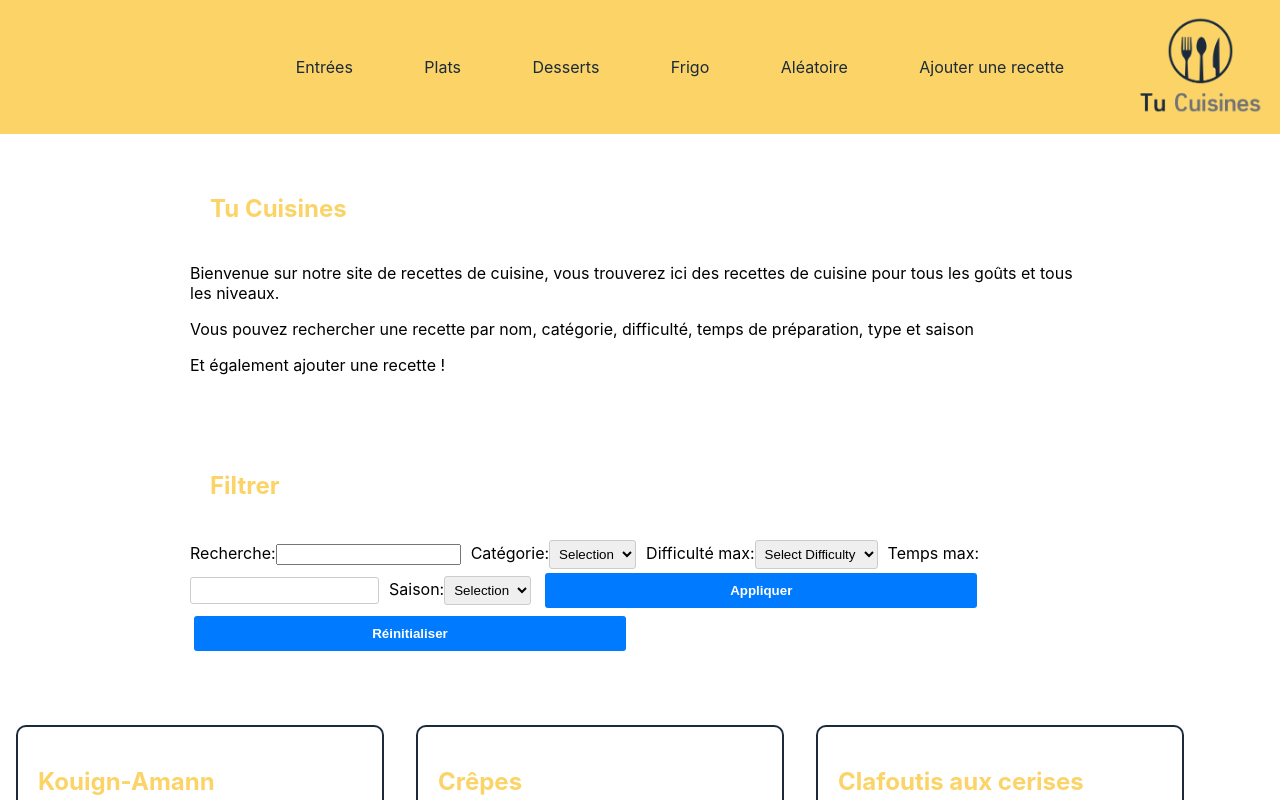
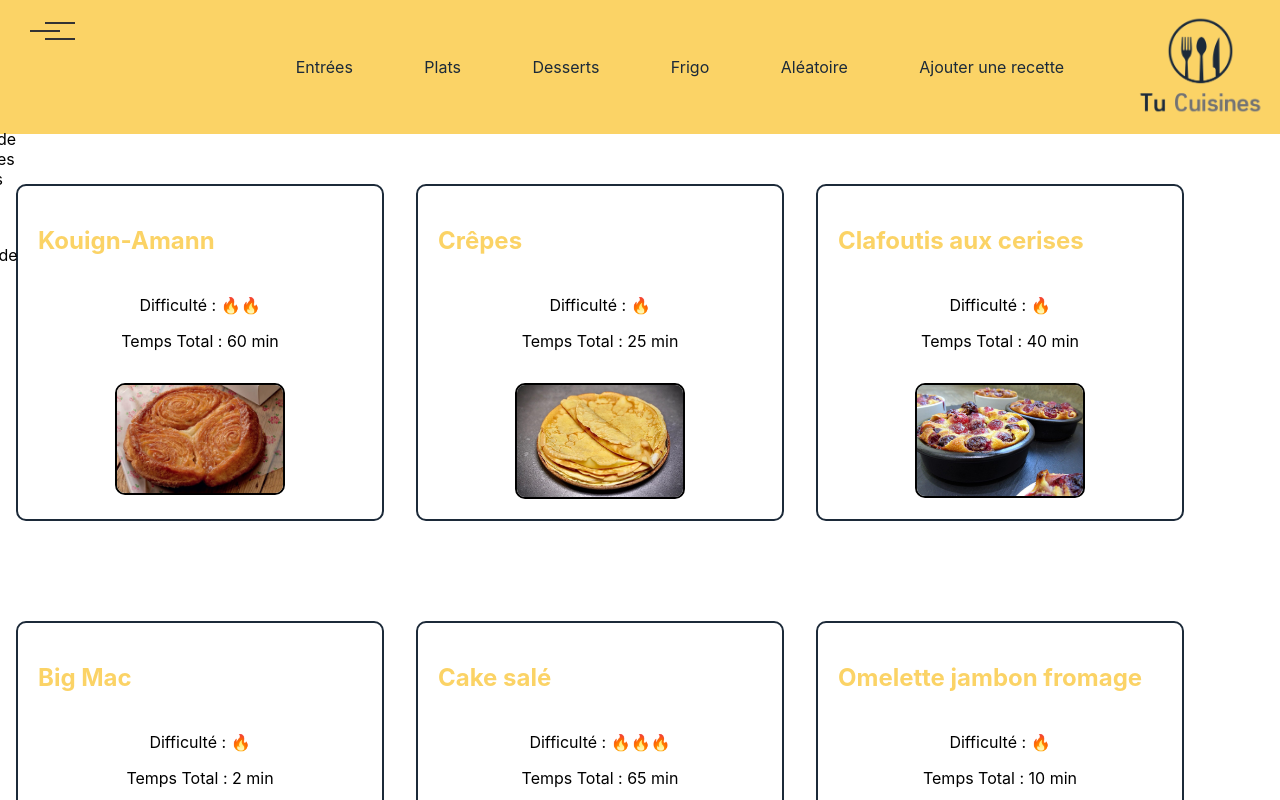
Before and after one commit to tfeutren/cookingRecipeWebsite, a React (Create React App) app in the folder cooking-recipe/: page / in a window 1280 px wide. Shown: the top 800 px of the page. Built offline with nearby package versions, Linux system fonts and the light colour scheme.

Commit message:
"banniere filtre trop bien magnifique"

```diff
--- a/cooking-recipe/src/components/Filter.js
+++ b/cooking-recipe/src/components/Filter.js
@@ -8,13 +8,15 @@ function Filter({ applyFilters }) {
   const [difficulty, setDifficulty] = useState('');
   const [totalTimeMax, setTotalTimeMax] = useState('');
   const [season, setSeason] = useState('');
+  const [filtersVisible, setFiltersVisible] = useState(false);
 
   const handleApplyFilters = () => {
-    const filter = r => ((!name || r.name.toLowerCase().includes(name)) &&
+    const filter = r =>
+      (!name || r.name.toLowerCase().includes(name)) &&
       (!category || r.category === category) &&
       (!difficulty || r.difficulty <= difficulty) &&
       (!totalTimeMax || totalTimeMax >= r.preparationTime + r.cookTime) &&
-        (!season || r.season.includes(season)));
+      (!season || r.season.includes(season));
 
     applyFilters(() => filter);
   };
@@ -25,14 +27,23 @@ function Filter({ applyFilters }) {
     setDifficulty('');
     setTotalTimeMax('');
     setSeason('');
-    applyFilters(undefined)
+    applyFilters(undefined);
+  };
+
+  const toggleFilters = () => {
+    setFiltersVisible(!filtersVisible);
   };
 
   return (
-    <div className='whole'>
+    <div className={`whole ${filtersVisible ? 'visible' : ''}`}>
+      <div className="toggle-filters" onClick={toggleFilters}>
+        <div className="toggle-icon" />
+      </div>
+      <div className="filter-container">
         <h2>Filtrer</h2>
         <label>
-        Recherche:
+
+          Recherche{' '}
           <input
             type="string"
             value={name}
@@ -40,16 +51,20 @@ function Filter({ applyFilters }) {
           />
         </label>
         <label>
-        Catégorie:
+        <br/>
+        <br/>
+          Catégorie{' '}
           <select value={category} onChange={(e) => setCategory(e.target.value)}>
             <option value="">Selection</option>
-          <option value={MealCategory.entree}>Entree</option>
+            <option value={MealCategory.entree}>Entrée</option>
             <option value={MealCategory.plat}>Plat</option>
             <option value={MealCategory.dessert}>Dessert</option>
           </select>
         </label>
         <label>
-        Difficulté max:
+        <br/>
+        <br/>
+          Difficulté max{' '}
           <select value={difficulty} onChange={(e) => setDifficulty(e.target.value)}>
             <option value="">Select Difficulty</option>
             <option value="1">1</option>
@@ -60,7 +75,9 @@ function Filter({ applyFilters }) {
           </select>
         </label>
         <label>
-        Temps max:
+        <br/>
+        <br/>
+          Temps max{' '}
           <input
             type="number"
             value={totalTimeMax}
@@ -68,7 +85,9 @@ function Filter({ applyFilters }) {
           />
         </label>
         <label>
-        Saison:
+        <br/>
+        <br/>
+          Saison{' '}
           <select value={season} onChange={(e) => setSeason(e.target.value)}>
             <option value="">Selection</option>
             <option value="summer">Summer</option>
@@ -77,8 +96,13 @@ function Filter({ applyFilters }) {
             <option value="autumn">Autumn</option>
           </select>
         </label>
+        <br/>
+        <br/>
         <button onClick={handleApplyFilters}>Appliquer</button>
+        <br/>
+        <br/>
         <button onClick={handleResetFilters}>Réinitialiser</button>
+      </div>
     </div>
   );
 }
--- a/cooking-recipe/src/components/LeSaviezVous.js
+++ b/cooking-recipe/src/components/LeSaviezVous.js
@@ -8,14 +8,10 @@ function getRandomQuestion() {
   }
 
 function LeSaviezVous() {
-    const [question, setQuestion] = useState(getRandomQuestion());
-
-  const changeQuestion = () => {
-    setQuestion(getRandomQuestion());
-  };
+    const [question] = useState(getRandomQuestion());
 
   return (
-    <div className='whole'>
+    <div className='LeSaviezVous'>
       <h2>Le saviez-vous</h2>
       <p className='aligne-title'> <strong>{question.question} </strong>  </p>
       <p className='aligne'>{question.answer}</p>
--- a/cooking-recipe/src/styles/Bienvenue.css
+++ b/cooking-recipe/src/styles/Bienvenue.css
@@ -49,12 +49,12 @@
     margin: 4px;
     border: none;
     border-radius: 3px;
-    background-color: #007bff;
+    background-color: #08090b;
     color: #fff;
     font-weight: bold;
     cursor: pointer;
   }
 
   button:hover {
-    background-color: #0056b3;
+    background-color: #000000;
   }
--- a/cooking-recipe/src/styles/Filter.css
+++ b/cooking-recipe/src/styles/Filter.css
@@ -1,6 +1,7 @@
 .aligne {
   text-align: left;
 }
+
 .aligne-title {
   text-align: left;
   text-decoration: underline;
@@ -10,11 +11,6 @@
   max-width: 900px;
   margin: 0 auto;
   padding: 20px;
-  }
-
-  h2 {
-    text-align: center;
-    margin-bottom: 20px;
 }
 
 .form-group {
@@ -44,17 +40,84 @@
 }
 
 button {
-    width: 48%;
+  width: 30%;
   padding: 10px;
   margin: 4px;
   border: none;
   border-radius: 3px;
-    background-color: #007bff;
+  background-color: #000203;
   color: #fff;
   font-weight: bold;
   cursor: pointer;
 }
 
 button:hover {
-    background-color: #0056b3;
+  background-color: #010a13;
 }
+
+.whole {
+  position: fixed;
+  top: 0;
+  left: -300px;
+  width: 300px;
+  height: 100vh;
+  background-color: transparent;
+  transition: left 0.3s ease;
+}
+
+.whole.visible {
+  background-color: rgb(78, 77, 75);
+  left: 0;
+}
+
+.toggle-filters {
+  position: fixed;
+  top: 30px;
+  left: 30px;
+  width: 30px;
+  height: 30px;
+  cursor: pointer;
+  z-index: 9999;
+}
+
+.toggle-icon {
+  position: relative;
+  width: 100%;
+  height: 2px;
+  background-color: #333;
+  transition: transform 0.3s ease;
+}
+
+.toggle-icon::before,
+.toggle-icon::after {
+  content: "";
+  position: absolute;
+  width: 100%;
+  height: 2px;
+  background-color: #333;
+  transition: transform 0.3s ease;
+}
+
+.toggle-icon::before {
+  top: -8px;
+}
+
+.toggle-icon::after {
+  bottom: -8px;
+}
+
+.whole.visible .toggle-icon {
+  transform: rotate(90deg);
+}
+
+.whole.visible .toggle-icon::before {
+  transform: rotate(45deg);
+}
+
+.whole.visible .toggle-icon::after {
+  transform: rotate(-45deg);
+}
+
+.filter-container {
+  padding: 20px;
+}
--- a/cooking-recipe/src/styles/LeSaviezVous.css
+++ b/cooking-recipe/src/styles/LeSaviezVous.css
@@ -1,4 +1,4 @@
-.whole {
+.LeSaviezVous {
     text-align: left;
     margin-left: 250px;
 }
```
Lines whose indentation alone changed are shown as unchanged.
